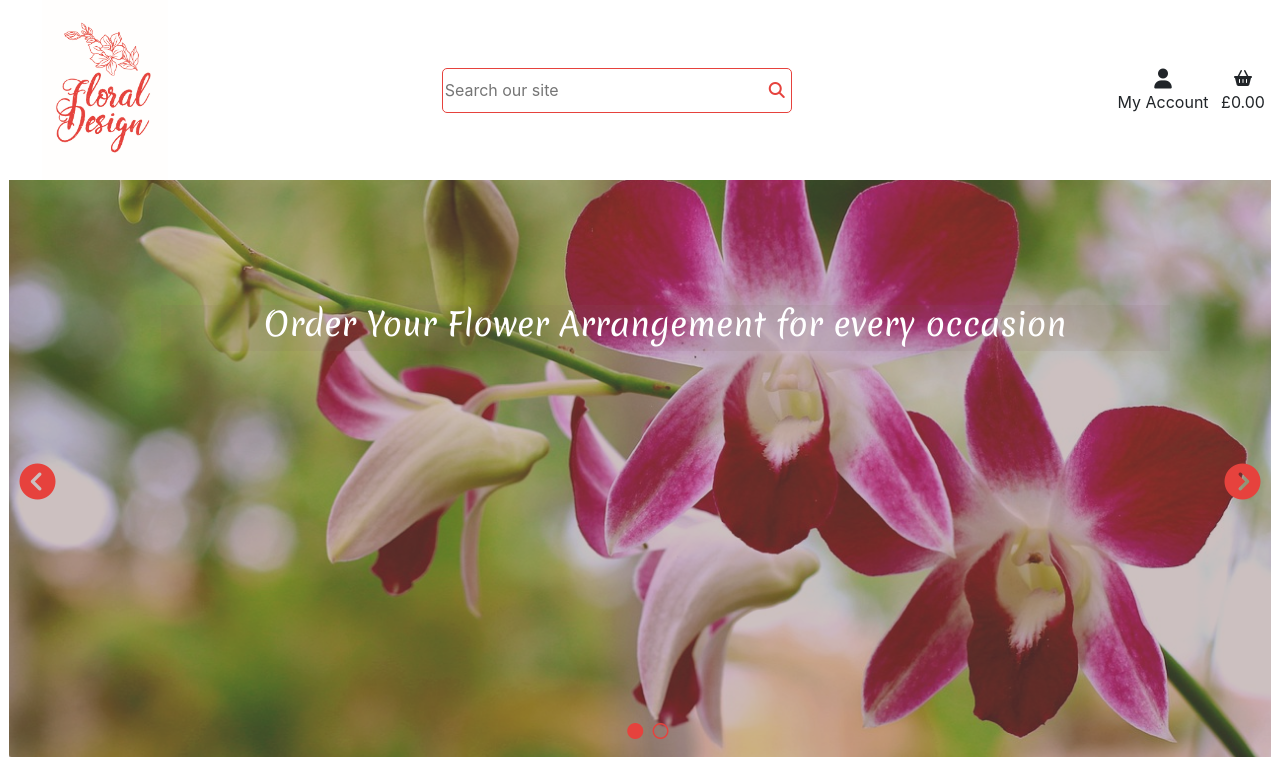
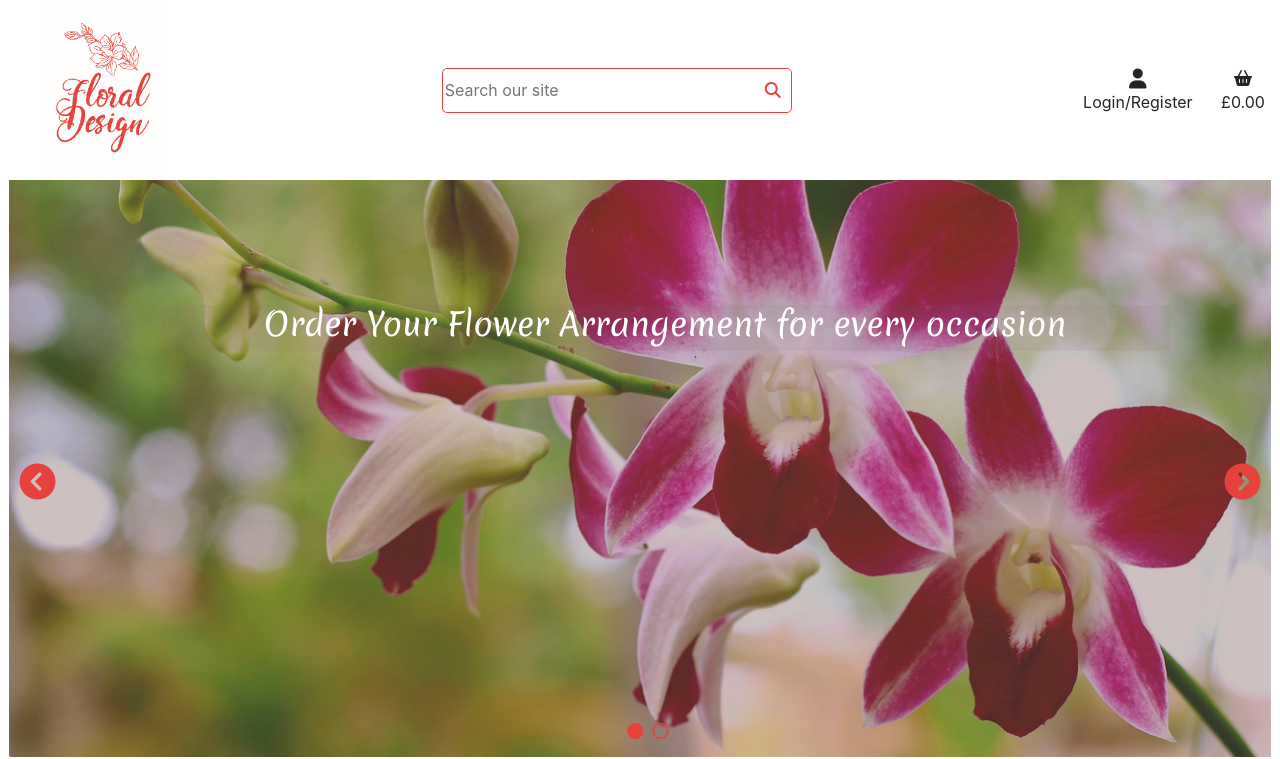
Before and after one commit to e-h-dev/floral_design, a Django app: page / in a window 1280 px wide. Shown: the top 759 px of the page. Run offline with Django 3.2, Linux system fonts and the light colour scheme; some libraries are stand-ins or nearby versions.

Commit message:
Add login dropown style a tag

```diff
--- a/static/css/base.css
+++ b/static/css/base.css
@@ -4,6 +4,20 @@ html{
 
 .fl-d-clr {
     color:#E6423D;
+}
+
+a, a:hover {
+    text-decoration: none;
+    color: inherit;
+}
+
+/* from Bulma */
+.icon {
+    align-items: center;
+    display: inline-flex;
+    justify-content: center;
+    height: 1.5rem;
+    width: 1.5rem;
 }
 
 header {
--- a/templates/base.html
+++ b/templates/base.html
@@ -60,10 +60,28 @@
         <div class="col-12 col-lg-4 my-auto py-1 text-center py-lg-0">
           <ul class="list-inline list-unstyled text-center text-lg-right my-0">
             <li class="list-inline-item dropdown">
-              <div class="text-center">
-                <div><i class="fas fa-user fa-lg"></i></div>
-                <p class="my-0">My Account</p>
-              </div>
+              <a class="text-black nav-link" href="#" id="user-options" data-toggle="dropdown" aria-haspopup="true" aria-expanded="false">
+                <div class="text-center">
+                    <div><i class="fas fa-user fa-lg"></i></div>
+                    {% if request.user.is_authenticated %}
+                      <p class="my-0">Hello {{ user.username|capfirst }}</p>
+                    {% else %}
+                      <p class="my-0">Login/Register</p>
+                    {% endif %}
+                </div>
+            </a>
+            <div class="dropdown-menu border-0" aria-labelledby="user-options">
+                {% if request.user.is_authenticated %}
+                    {% if request.user.is_superuser %}
+                        <a href="" class="dropdown-item">Product Management</a>
+                    {% endif %}
+                    <a href="" class="dropdown-item">My Profile</a>
+                    <a href="{% url 'account_logout' %}" class="dropdown-item">Logout</a>
+                {% else %}
+                    <a href="{% url 'account_signup' %}" class="dropdown-item">Register</a>
+                    <a href="{% url 'account_login' %}" class="dropdown-item">Login</a>
+                {% endif %}
+            </div>
             </li>
             <li class="list-inline-item">
               <div class="text-center">
```
